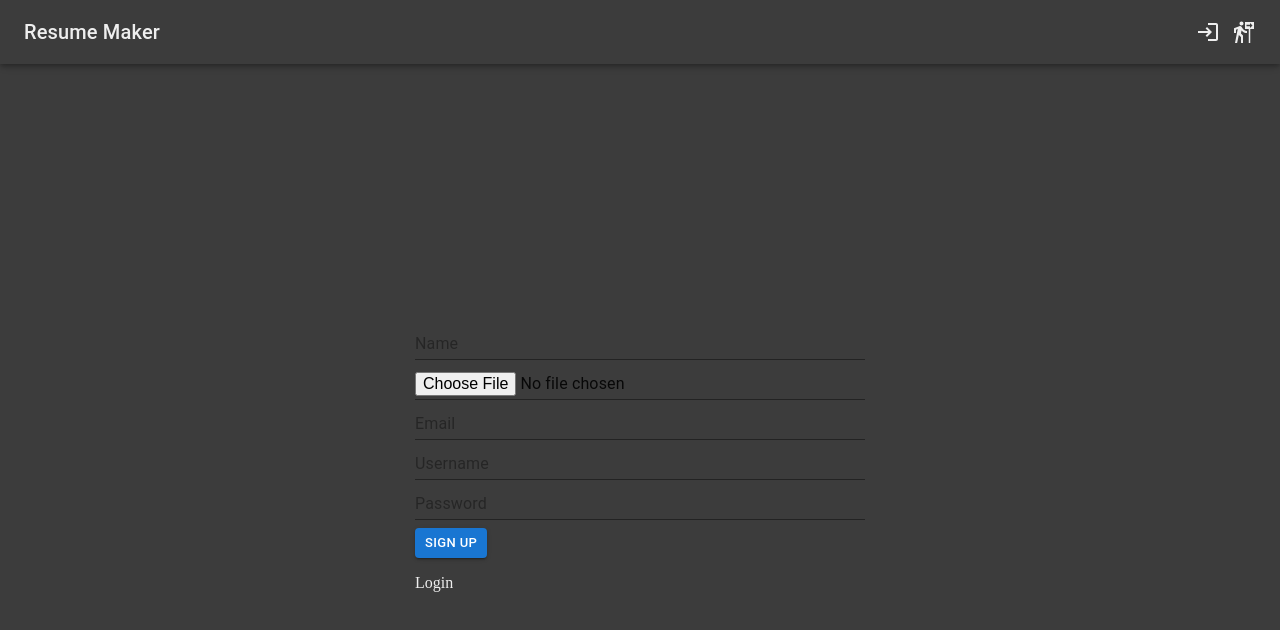
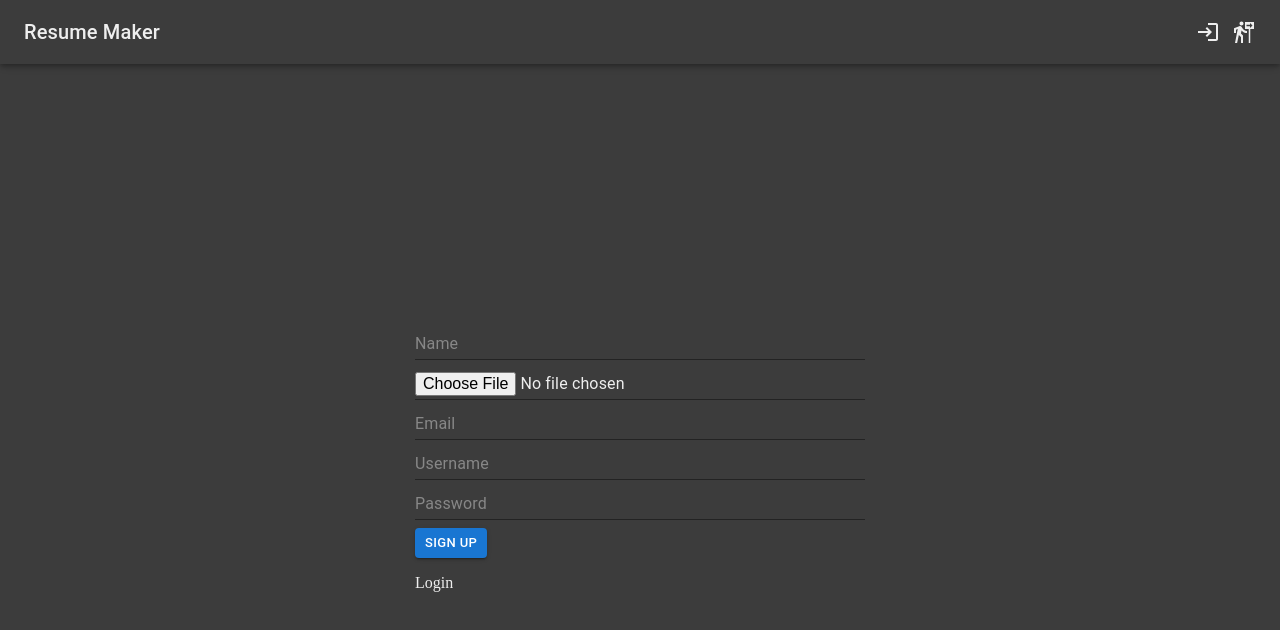
Before and after one commit to shivamanand-dev/resume_maker, a Next.js app: page /signup in a window 1280 px wide. Shown: the top 630 px of the page. Built offline with nearby package versions, Linux system fonts and the light colour scheme; what next-redux-wrapper would draw is missing.

Commit message:
profile search navbar

```diff
--- a/src/components/InputField/StyledInputField.js
+++ b/src/components/InputField/StyledInputField.js
@@ -8,7 +8,7 @@ const StyledInputField = styled.section`
   .MuiInputBase-root,
   .MuiInputBase-input {
     width: 100%;
-    /* color: #fff; */
+    color: ${({ theme }) => theme.COLORS.LIGHT_TEXT_COLOR};
   }
 `;
 
--- a/src/components/InputField/index.js
+++ b/src/components/InputField/index.js
@@ -10,9 +10,10 @@ function InputField({
   onChange,
   error,
   name,
+  customStyle = {},
 }) {
   return (
-    <StyledInputField>
+    <StyledInputField style={customStyle}>
       <Input
         placeholder={placeholder}
         required={required}
--- a/src/components/Navbar/index.js
+++ b/src/components/Navbar/index.js
@@ -23,6 +23,7 @@ import { userService } from "src/services/user.service";
 
 import { app_routes } from "@/utils/constants/app_constants";
 
+import InputField from "../InputField";
 import { StyledNavbar } from "./StyledNavbar";
 
 function Navbar({ messageBadgeContent = 1 }) {
@@ -205,6 +206,7 @@ function Navbar({ messageBadgeContent = 1 }) {
               )}
               {user && (
                 <>
+                  <InputField placeholder="Search Username" />
                   <IconButton
                     size="large"
                     aria-label="show 17 new notifications"
--- a/src/pages/_app.js
+++ b/src/pages/_app.js
@@ -12,7 +12,7 @@ import Navbar from "@/components/Navbar";
 import store from "@/redux/store";
 
 import { app_routes, lockedRoutes } from "../utils/constants/app_constants";
-import { darkTheme } from "../utils/Theme/theme";
+import theme from "../utils/Theme/theme";
 // import { ip_data_API } from "@/utils/constants/app_config";
 
 function MyApp({ Component, pageProps }) {
@@ -33,7 +33,7 @@ function MyApp({ Component, pageProps }) {
 
   return (
     <Provider store={store}>
-      <ThemeProvider theme={darkTheme}>
+      <ThemeProvider theme={theme}>
         <NoSsr>
           <Navbar />
           <div style={{ height: "64px" }}></div>
--- a/src/utils/Theme/theme.js
+++ b/src/utils/Theme/theme.js
@@ -1,5 +1,6 @@
 export const COLORS = {
   DARK_BACKGROUND: "#3c3c3c",
+  LIGHT_TEXT_COLOR: "#eeeeee",
 };
 export const error = {
   background: "#F80000",
```
